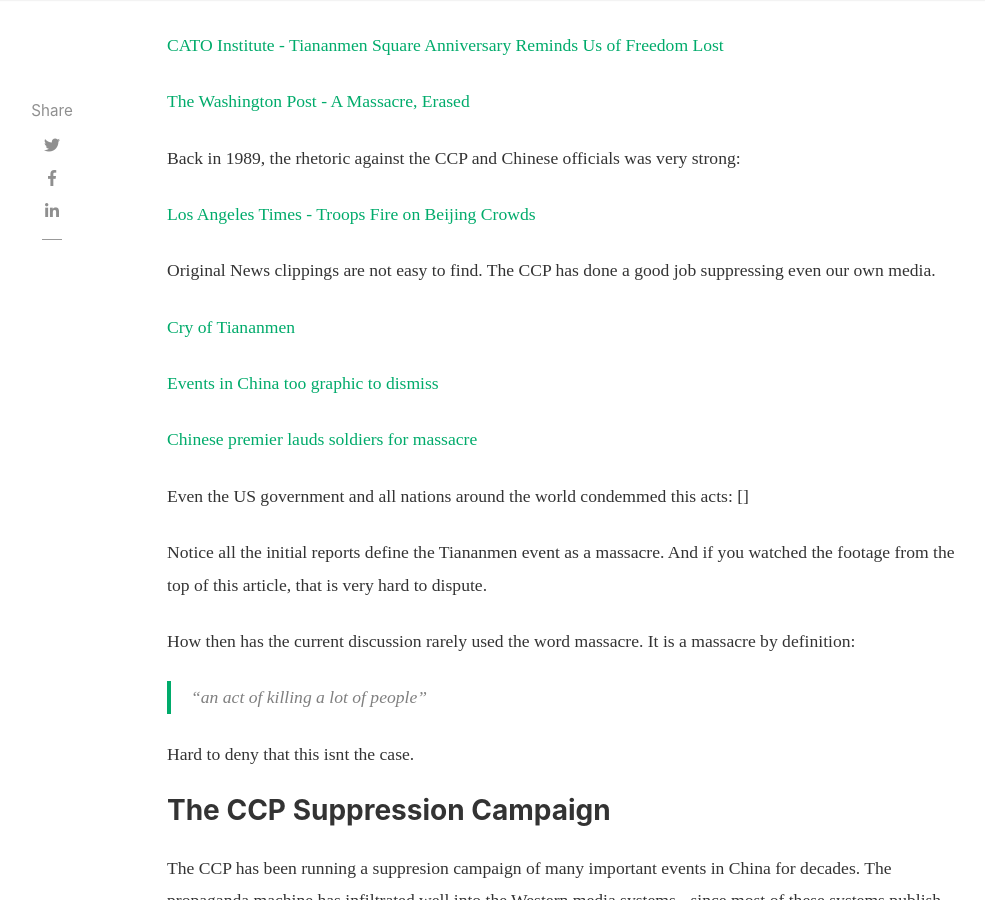
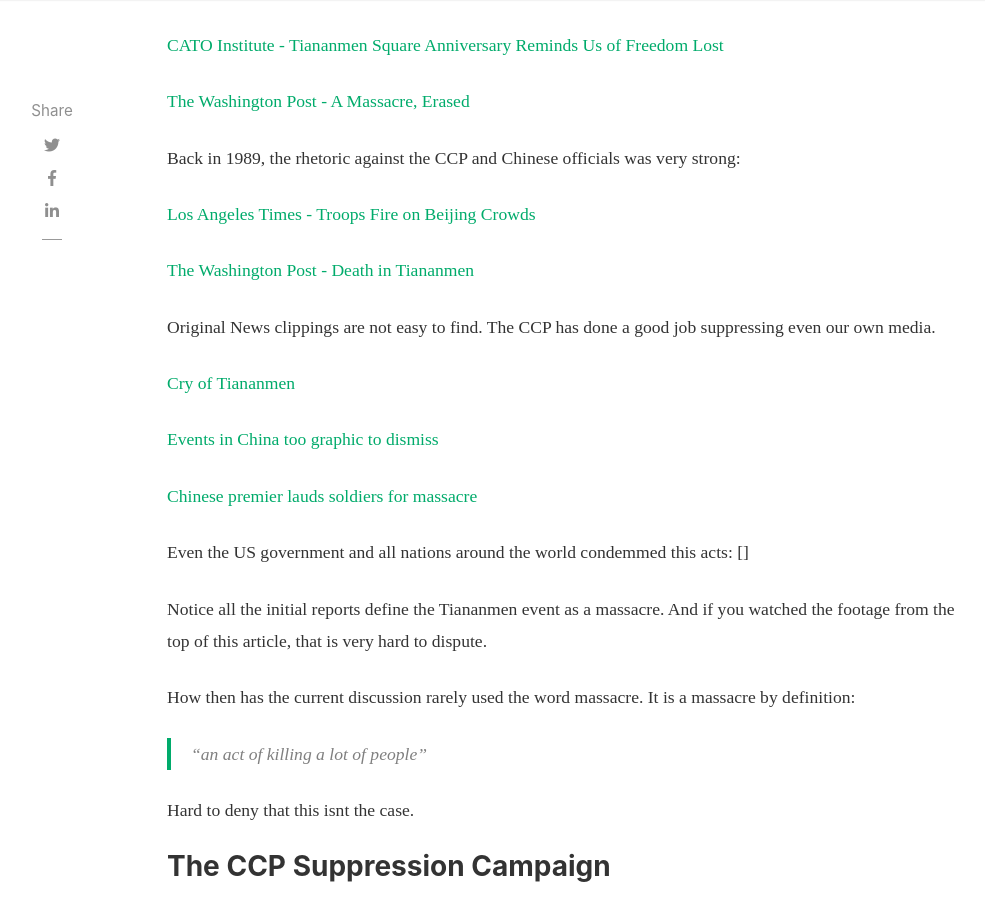
Before and after one commit to unrestricted-info/unrestricted, a Jekyll site: the page built from _posts/2026-06-06-tiannamen.md, in a window 1280 px wide and 900 px high, scrolled down 2140 px. Shown: the whole window, without its empty margins (118-1103 px from the left). Built offline with Jekyll 4.4.1, drawn with Linux system fonts in a browser that asks for light colours; nearby versions of some CDN libraries; comment, search, counter and statistics services are not loaded.

Commit message:
tiananmen

```diff
--- a/_posts/2026-06-06-tiannamen.md
+++ b/_posts/2026-06-06-tiannamen.md
@@ -61,6 +61,8 @@ Back in 1989, the rhetoric against the CCP and Chinese officials was very strong
 
 [Los Angeles Times - Troops Fire on Beijing Crowds](https://www.latimes.com/world/la-fg-tiananmen-archive-1989jun04-story.html)
 
+[The Washington Post - Death in Tiananmen](https://www.washingtonpost.com/world/1989/06/05/death-tiananmen/)
+
 Original News clippings are not easy to find. The CCP has done a good job suppressing even our own media.
 
 [Cry of Tiananmen](https://books.google.com.au/books?id=LWNWAAAAIBAJ&pg=PA2&dq=Tiananmen&article_id=5399,4886586&hl=en&sa=X&ved=2ahUKEwiN4vrx5_GUAxXEn68BHQTjNWUQ6AF6BAgIEAM#v=onepage&q=Tiananmen&f=false)
```
